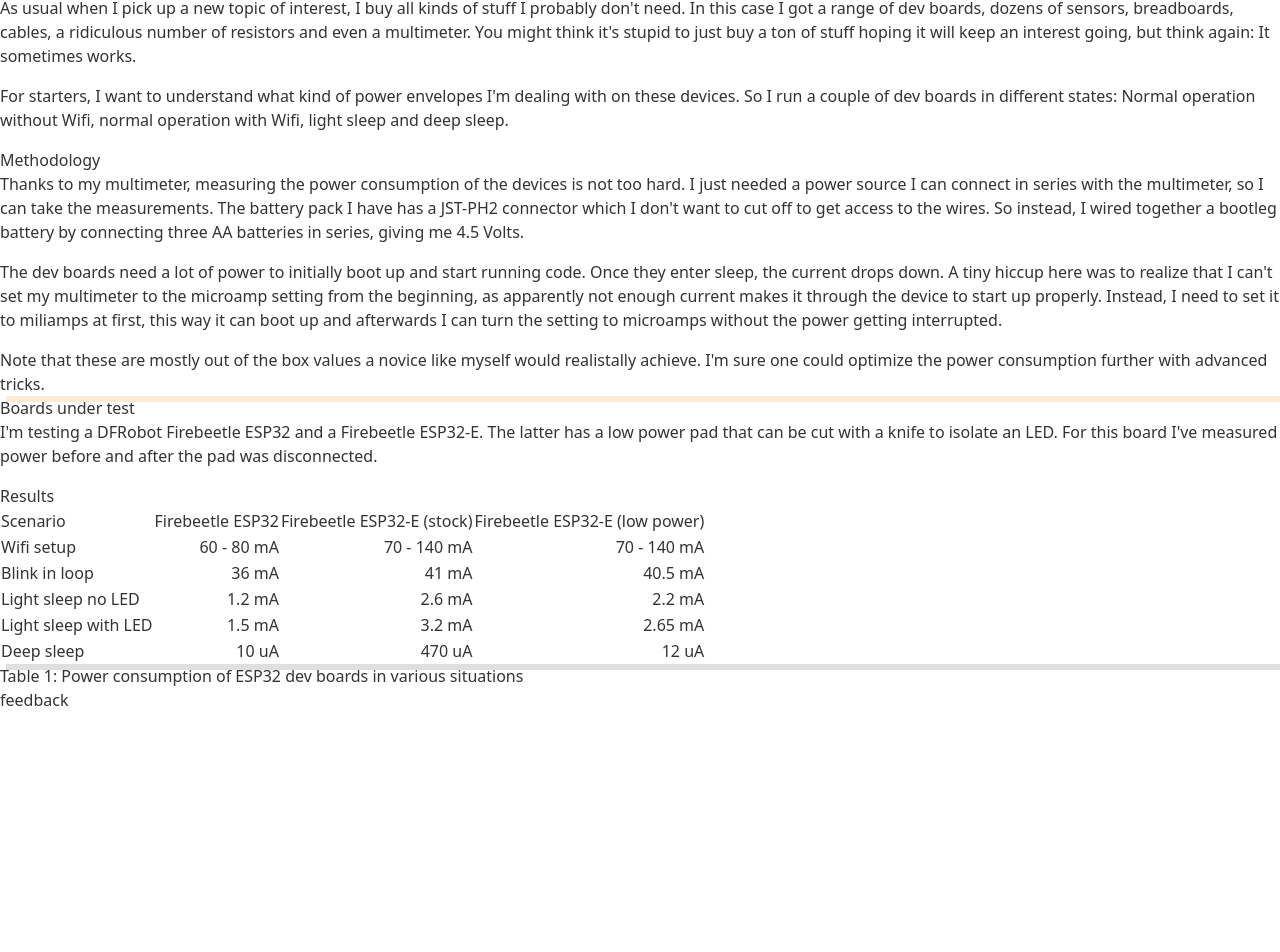
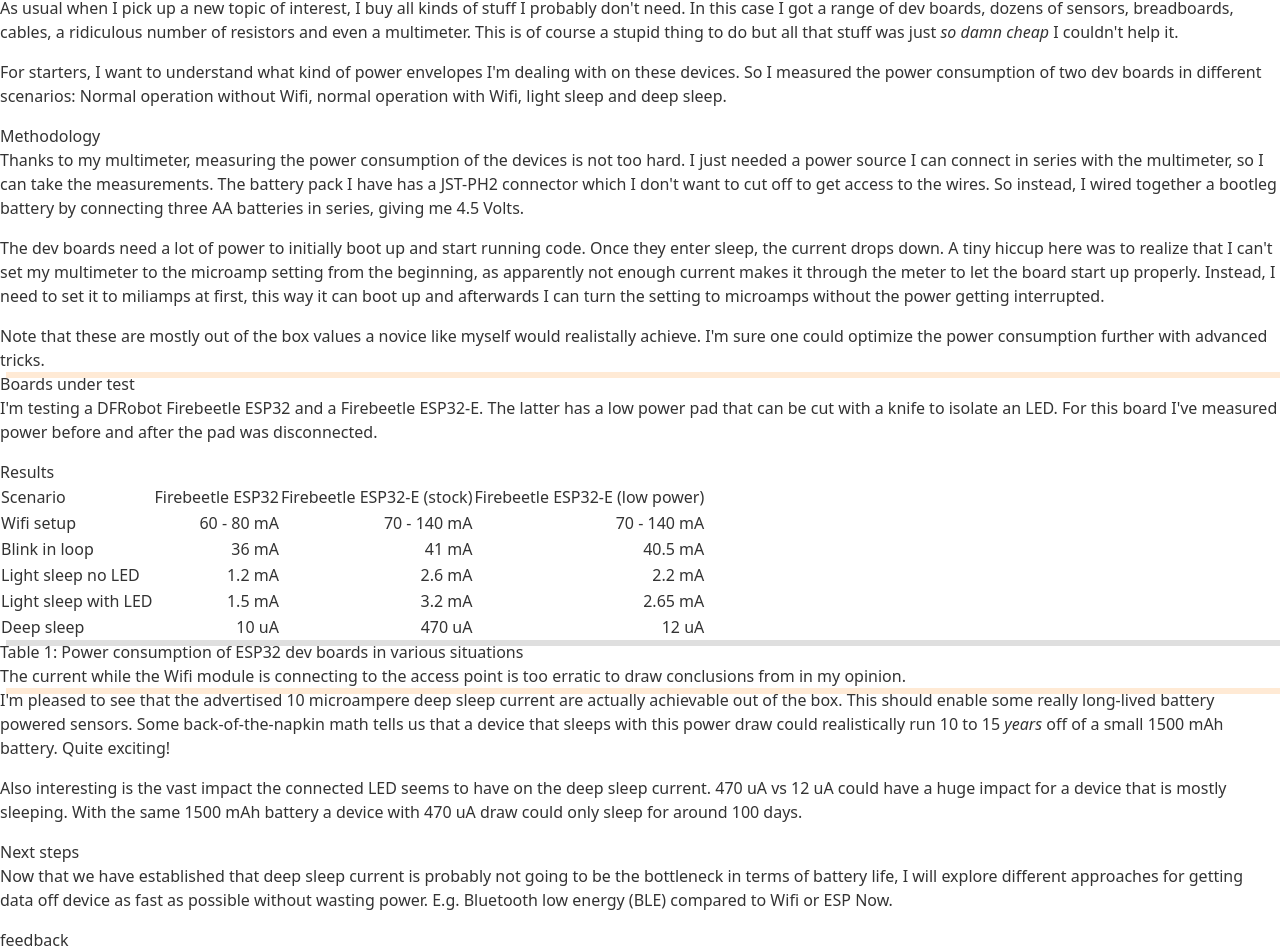
Before and after one commit to beingflo/marending.dev, a SvelteKit app: page /notes/esp-power in a window 1280 px wide. Shown: the part 316-1268 px from the top of the page. Before the commit the page ends 1028 px from the top, so only its background shows below. Built offline with nearby package versions, Linux system fonts and the light colour scheme.

Commit message:
[esp-power] Continue writing

```diff
--- a/src/routes/notes/esp-power/+page.svelte
+++ b/src/routes/notes/esp-power/+page.svelte
@@ -30,19 +30,19 @@
 		>Until now, I've used Raspberry Pis and similar devices as low power home servers. They are
 		great as fully fledged file or web servers. For this endeavor however, they are clearly too
 		power hungry. I'm envisioning months if not years of battery life, not just days. So I started
-		playing with the idea of venturing into embedded devices. Since I have no idea what I'm doing, I
-		chose a well trodden path: ESP32.
+		playing with the idea of venturing into embedded devices. Since I had absolutely no idea what
+		I'm doing, I chose a well trodden path: ESP32.
 	</P>
 	<P>
 		As usual when I pick up a new topic of interest, I buy all kinds of stuff I probably don't need.
 		In this case I got a range of dev boards, dozens of sensors, breadboards, cables, a ridiculous
-		number of resistors and even a multimeter. You might think it's stupid to just buy a ton of
-		stuff hoping it will keep an interest going, but think again: It sometimes works.
+		number of resistors and even a multimeter. This is of course a stupid thing to do but all that
+		stuff was just <em>so damn cheap</em> I couldn't help it.
 	</P>
 	<P
 		>For starters, I want to understand what kind of power envelopes I'm dealing with on these
-		devices. So I run a couple of dev boards in different states: Normal operation without Wifi,
-		normal operation with Wifi, light sleep and deep sleep.
+		devices. So I measured the power consumption of two dev boards in different scenarios: Normal
+		operation without Wifi, normal operation with Wifi, light sleep and deep sleep.
 	</P>
 	<H2>Methodology</H2>
 	<P
@@ -55,9 +55,9 @@
 		>The dev boards need a lot of power to initially boot up and start running code. Once they enter
 		sleep, the current drops down. A tiny hiccup here was to realize that I can't set my multimeter
 		to the microamp setting from the beginning, as apparently not enough current makes it through
-		the device to start up properly. Instead, I need to set it to miliamps at first, this way it can
-		boot up and afterwards I can turn the setting to microamps without the power getting
-		interrupted.
+		the meter to let the board start up properly. Instead, I need to set it to miliamps at first,
+		this way it can boot up and afterwards I can turn the setting to microamps without the power
+		getting interrupted.
 	</P>
 	<Info>
 		Note that these are mostly out of the box values a novice like myself would realistally achieve.
@@ -69,4 +69,25 @@
 		after the pad was disconnected.</P>
 	<H2>Results</H2>
 	<Results />
+	<Info
+		>The current while the Wifi module is connecting to the access point is too erratic to draw
+		conclusions from in my opinion.</Info>
+	<P
+		>I'm pleased to see that the advertised 10 microampere deep sleep current are actually
+		achievable out of the box. This should enable some really long-lived battery powered sensors.
+		Some back-of-the-napkin math tells us that a device that sleeps with this power draw could
+		realistically run 10 to 15 <em>years</em> off of a small 1500 mAh battery. Quite exciting!
+	</P>
+	<P
+		>Also interesting is the vast impact the connected LED seems to have on the deep sleep current.
+		470 uA vs 12 uA could have a huge impact for a device that is mostly sleeping. With the same
+		1500 mAh battery a device with 470 uA draw could only sleep for around 100 days.
+	</P>
+	<H2>Next steps</H2>
+	<P
+		>Now that we have established that deep sleep current is probably not going to be the bottleneck
+		in terms of battery life, I will explore different approaches for getting data off device as
+		fast as possible without wasting power. E.g. Bluetooth low energy (BLE) compared to Wifi or ESP
+		Now.
+	</P>
 </Note>
```
